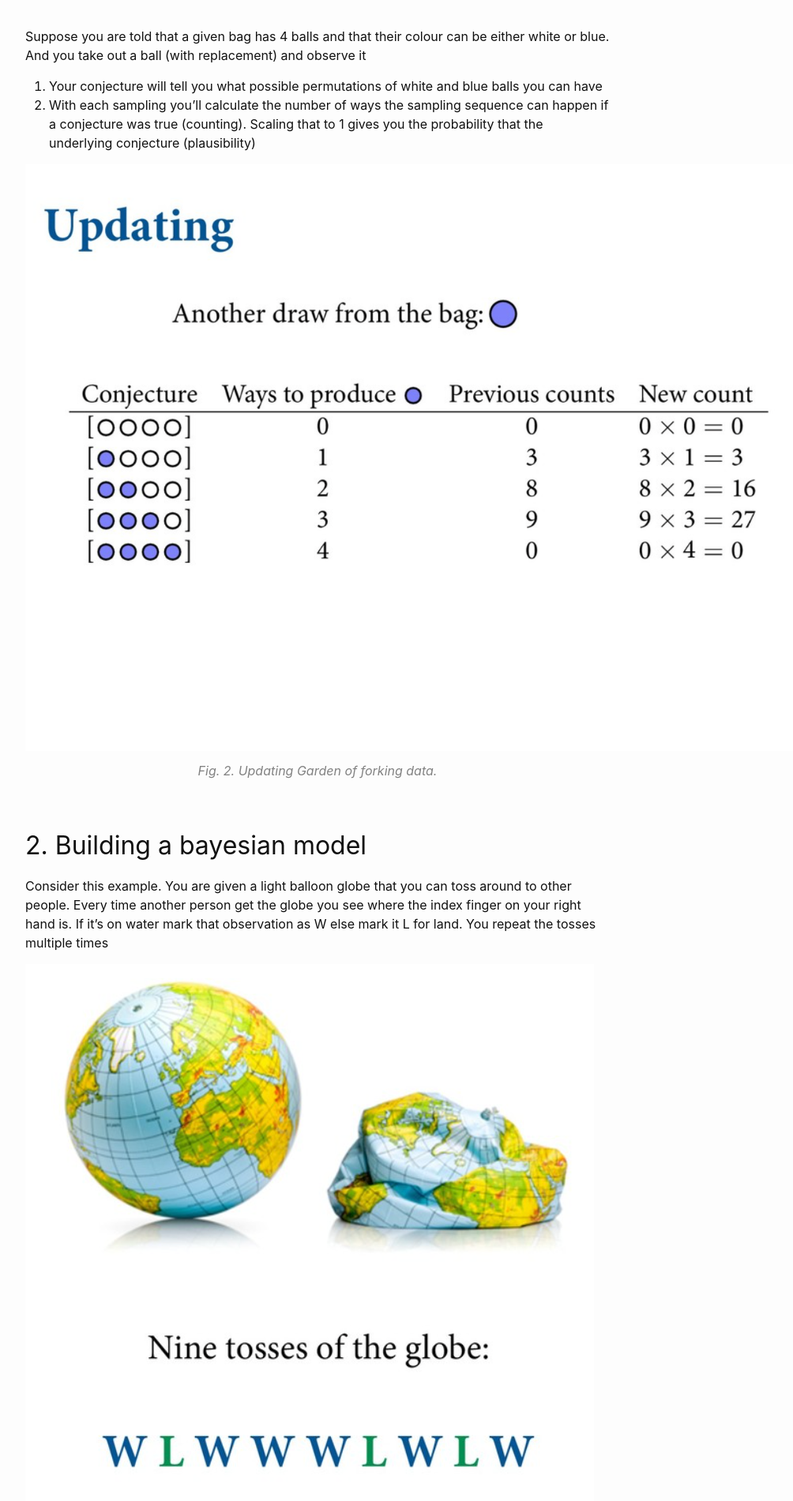
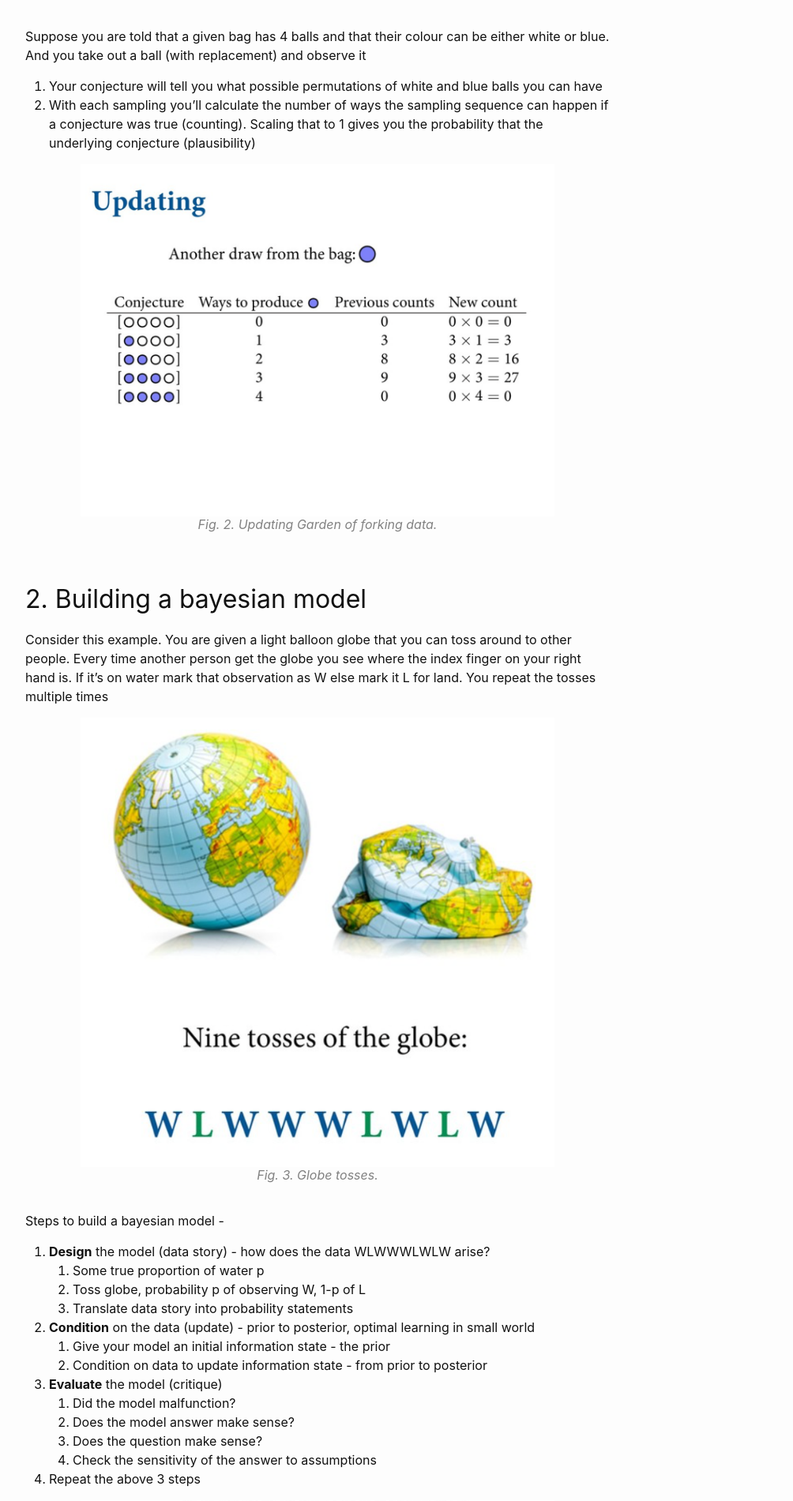
Before and after one commit to nitinrawatiitd/nitinrawatiitd.github.io, a Jekyll site: the page built from docs/_posts/2021-04-10-Bayesian-Statistics-1:-Introduction.md, in a window 1280 px wide. Shown: the part 901-2802 px from the top of the page at 79% size, without its empty margins (238-1242 px from the left). Built offline with Jekyll 4.4.1, drawn with Linux system fonts in a browser that asks for light colours.

Commit message:
Changing the code for images from markdown to html to accomodate size

```diff
--- a/docs/_posts/2021-04-10-Bayesian-Statistics-1:-Introduction.md
+++ b/docs/_posts/2021-04-10-Bayesian-Statistics-1:-Introduction.md
@@ -20,8 +20,7 @@ Suppose you are told that a given bag has 4 balls and that their colour can be e
 1. Your conjecture will tell you what possible permutations of white and blue balls you can have
 2. With each sampling you'll calculate the number of ways the sampling sequence can happen if a conjecture was true (counting). Scaling that to 1 gives you the probability that the underlying conjecture (plausibility)
 
-![garden of forking data updating]({{ '/assets/pics/bayesian-statistics/garden_of_forking_data_updating.png?s=200' | relative_url }})
-{: style="width: 70%;" class="left"}
+<img src="/assets/pics/bayesian-statistics/garden_of_forking_data_updating.png" width="600" alt="garden of forking data updating" class="left">
 *Fig. 2. Updating Garden of forking data.*
 {:.image-caption}
 
@@ -29,8 +28,7 @@ Suppose you are told that a given bag has 4 balls and that their colour can be e
 
 Consider this example. You are given a light balloon globe that you can toss around to other people. Every time another person get the globe you see where the index finger on your right hand is. If it's on water mark that observation as W else mark it L for land. You repeat the tosses multiple times
 
-![globe tosses]({{ '/assets/pics/bayesian-statistics/globe_tosses.png' | relative_url }})
-{: style="width: 70%;" class="left"}
+<img src="/assets/pics/bayesian-statistics/globe_tosses.png" width="600" alt="globe tosses" class="left">
 *Fig. 3. Globe tosses.*
 {:.image-caption}
 
@@ -50,7 +48,6 @@ Steps to build a bayesian model -
    4. Check the sensitivity of the answer to assumptions
 4. Repeat the above 3 steps
 
-![Steps in bayesian update]({{ '/assets/pics/bayesian-statistics/Bayesian_model_steps.png' | relative_url }})
-{: style="width: 70%;" class="left"}
+<img src="/assets/pics/bayesian-statistics/Bayesian_model_steps.png" width="600" alt="Steps in bayesian update" class="left">
 *Fig. 4. Steps in bayesian update.*
 {:.image-caption}
```
